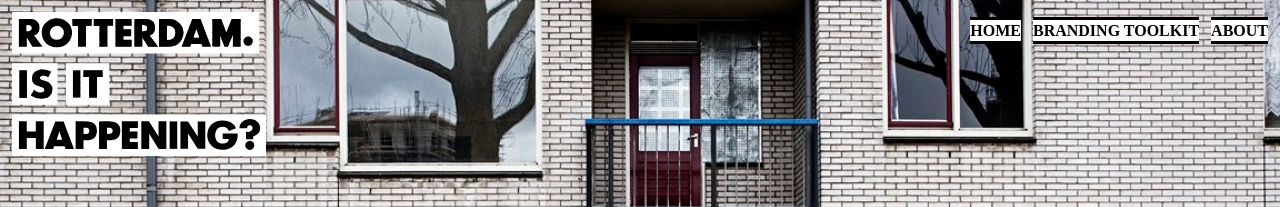
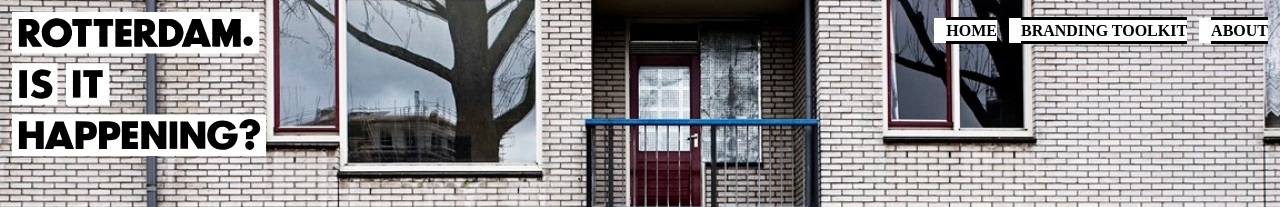
Before and after one commit to norealdirection/norealdirection.github.io, a Jekyll site: the page built from index.markdown, in a window 1280 px wide. Shown: the top 207 px of the page. Built offline with Jekyll 4.4.1, drawn with Linux system fonts in a browser that asks for light colours.

Commit message:
Update _layout.scss

```diff
--- a/_sass/minima/_layout.scss
+++ b/_sass/minima/_layout.scss
@@ -55,6 +55,7 @@
 		list-style-type: none;
 		background-color: white;
 		margin: 0;
+		padding: 0;
 		&:not(:last-child) {
 			margin-right: $spacing-unit/2;
 		}
@@ -64,7 +65,7 @@
 		width: auto;
 		height: auto;
 		display: inline-block;
-  		//margin: 12px 6px;
+  		margin-left: $spacing-unit/2;
 	}
 
 	.page-link {
```
